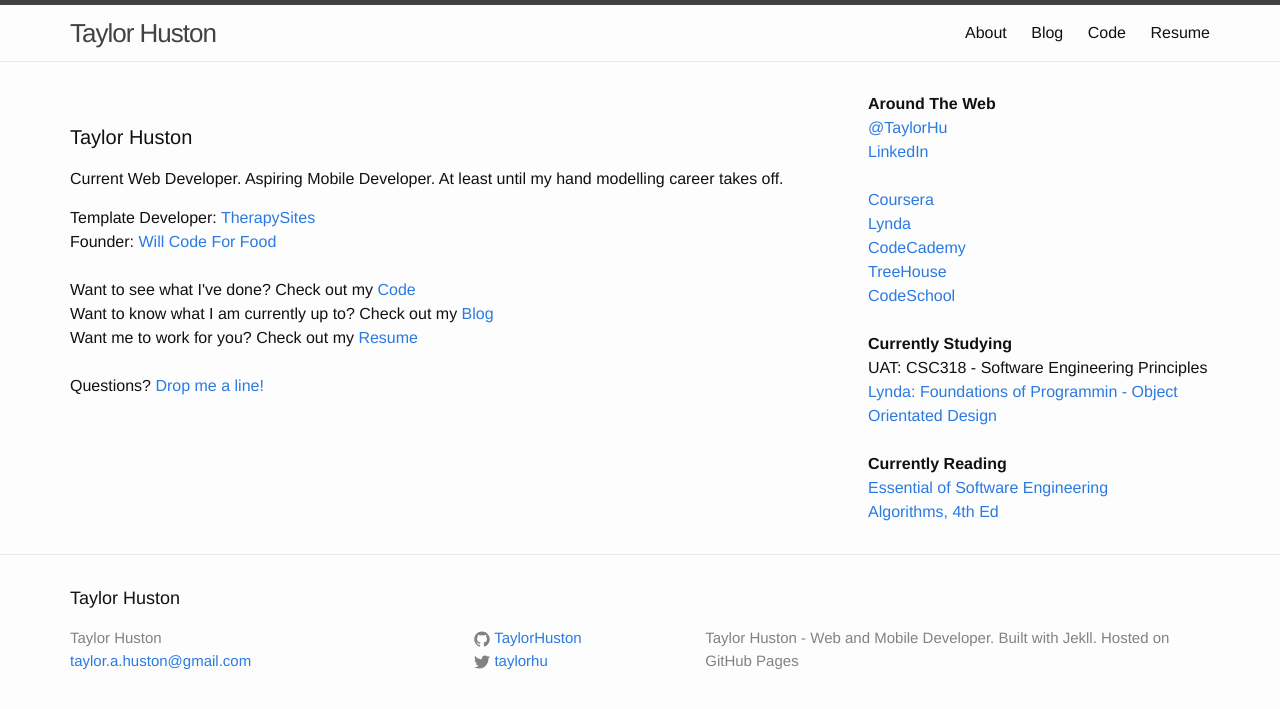
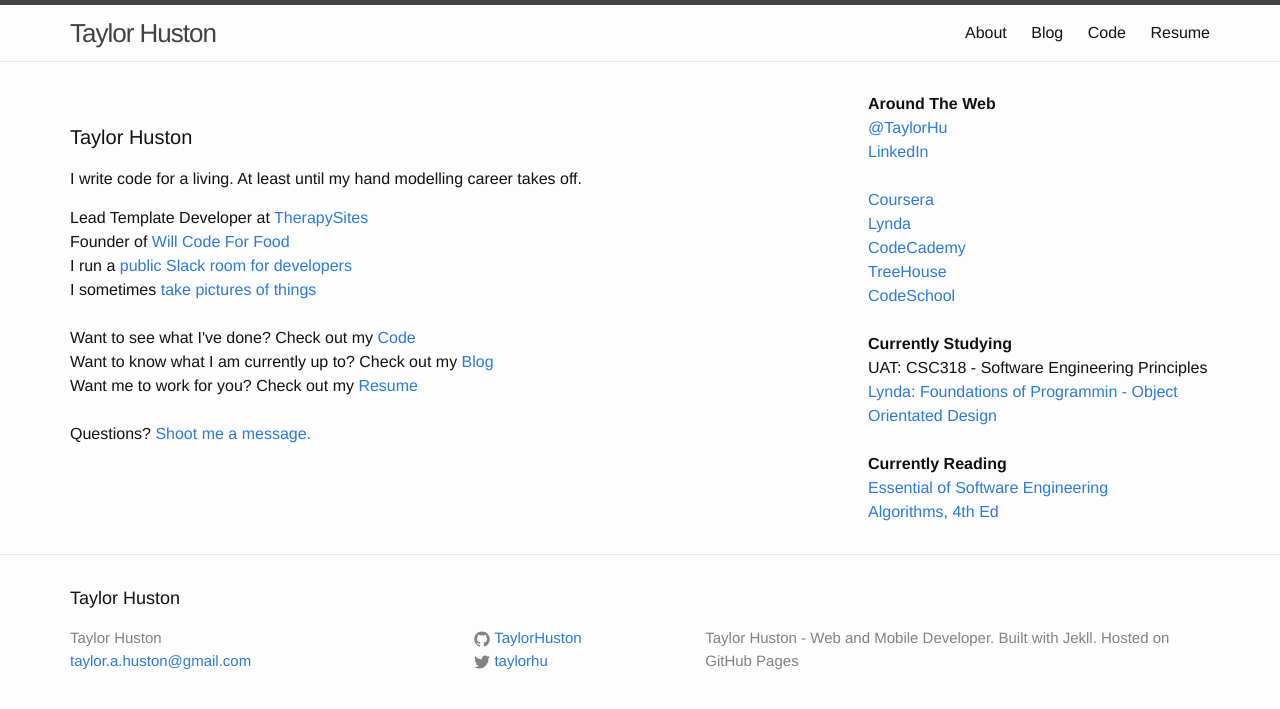
Before and after one commit to TaylorHuston/taylorhuston.github.io, a Jekyll site: the page built from index.html, in a window 1280 px wide. Shown: the top 709 px of the page. Built offline with Jekyll 4.4.1, drawn with Linux system fonts in a browser that asks for light colours.

Commit message:
Update Home Page

```diff
--- a/index.html
+++ b/index.html
@@ -1,20 +1,24 @@
 ---
 layout: page
+published: true
 ---
+
 
 <div class="home">
 
   <h1 class="page-heading">Taylor Huston</h1>
 
-  <p>Current Web Developer. Aspiring Mobile Developer. At least until my hand modelling career takes off.</p>
+  <p>I write code for a living. At least until my hand modelling career takes off.</p>
 
-  Template Developer: <a href="http://www.therapysites.com" target="_blank">TherapySites</a><br />
-  Founder: <a href="http://www.willcodeforfood.io" target="_blank">Will Code For Food</a><br />
+  Lead Template Developer at <a href="http://www.therapysites.com" target="_blank">TherapySites</a><br />
+  Founder of <a href="http://www.willcodeforfood.io" target="_blank">Will Code For Food</a><br />
+  I run a <a href="iwritecodeslack.herokuapp.com">public Slack room for developers</a><br/>
+  I sometimes <a href="taylorhustonphotography.com">take pictures of things</a><br />
   <br />
   Want to see what I've done? Check out my <a href="code">Code</a><br />
   Want to know what I am currently up to? Check out my <a href="blog">Blog</a><br />
   Want me to work for you? Check out my <a href="resume">Resume</a><br />
   <br />
-  Questions? <a href="https://twitter.com/TaylorHu" targe="_blank">Drop me a line!</a>
+  Questions? <a href="https://twitter.com/TaylorHu" targe="_blank">Shoot me a message.</a>
 
 </div>
```
